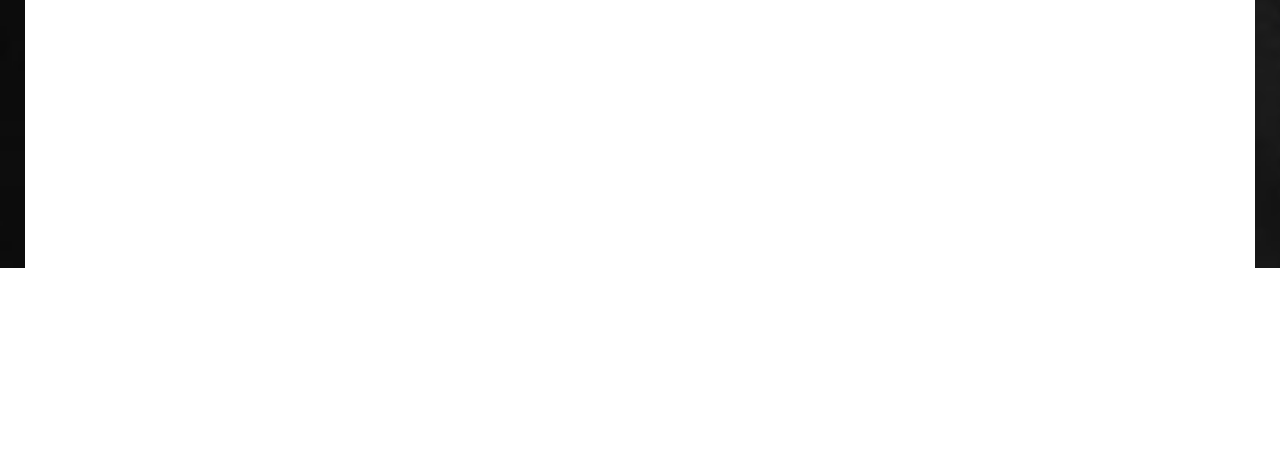
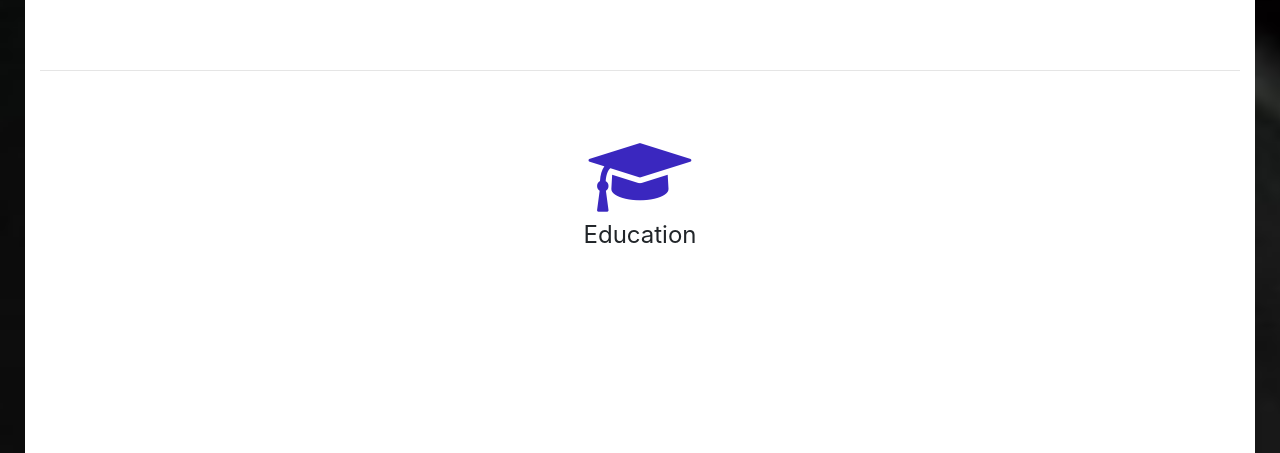
Before and after one commit to blablaBen/pattarasai-profile, an Angular app: page / in a window 1280 px wide. Shown: the part 3726-4179 px from the top of the page. Before the commit the page ends 3994 px from the top, so only its background shows below. Built offline with nearby package versions, Linux system fonts and the light colour scheme.

Commit message:
add Education

```diff
--- a/src/app/app.module.ts
+++ b/src/app/app.module.ts
@@ -8,6 +8,7 @@ import { ProfileContentComponent } from './profile-content/profile-content.compo
 import { SkillComponent } from './profile-content/skill/skill.component';
 import { WorkComponent } from './profile-content/work/work.component';
 import { StreamingPcComponent } from './profile-content/work/streaming-pc/streaming-pc.component';
+import { EducationComponent } from './profile-content/education/education.component';
 
 
 @NgModule({
@@ -17,7 +18,8 @@ import { StreamingPcComponent } from './profile-content/work/streaming-pc/stream
     ProfileContentComponent,
     SkillComponent,
     WorkComponent,
-    StreamingPcComponent
+    StreamingPcComponent,
+    EducationComponent
   ],
   imports: [
     BrowserModule
--- /dev/null
+++ b/src/app/profile-content/education/education.component.html
@@ -0,0 +1,14 @@
+<div class="col">
+  <div class="row">
+    <div class="col">
+      <div class="row details-header">
+        <div class="col-12">
+          <i class="fa fa-graduation-cap" aria-hidden="true"></i>
+        </div>
+        <div class="col-12">
+          Education
+        </div>
+      </div>
+    </div>
+  </div>
+</div>
--- /dev/null
+++ b/src/app/profile-content/education/education.component.scss
@@ -0,0 +1,20 @@
+
+:host {
+    padding-top: 100px;
+    &>div {
+        top: -200px;
+    }
+}
+.details-header {
+  font-size: 1.5rem;
+
+  & i {
+    font-size: 5rem;
+    color: #3a27bf;
+  }
+}
+
+
+[class*="col"] {
+    text-align: center;
+}
--- /dev/null
+++ b/src/app/profile-content/education/education.component.ts
@@ -0,0 +1,15 @@
+import { Component, OnInit } from '@angular/core';
+
+@Component({
+  selector: 'app-education',
+  templateUrl: './education.component.html',
+  styleUrls: ['./education.component.scss']
+})
+export class EducationComponent implements OnInit {
+
+  constructor() { }
+
+  ngOnInit() {
+  }
+
+}
--- a/src/app/profile-content/profile-content.component.html
+++ b/src/app/profile-content/profile-content.component.html
@@ -10,3 +10,4 @@
 </div>
 <app-skill class="row"></app-skill>
 <app-work class="row"></app-work>
+<app-education class="row"></app-education>
--- a/src/app/profile-content/work/work.component.html
+++ b/src/app/profile-content/work/work.component.html
@@ -23,4 +23,5 @@
       </div>
     </div>
   </div>
+  <hr>
 </div>
--- a/src/app/profile-content/work/work.component.scss
+++ b/src/app/profile-content/work/work.component.scss
@@ -30,6 +30,7 @@ div.products {
   .jumbotron {
     background-color: white;
     border: 1px solid #c1c1c1;
+    padding-bottom: 0rem;
   }
 }
 
```
Also changed, not shown: 1 other file (tests, documents, lock files or other folders).
